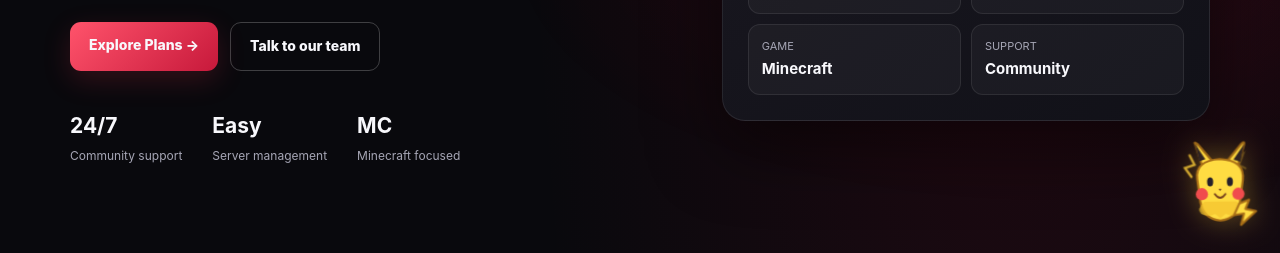
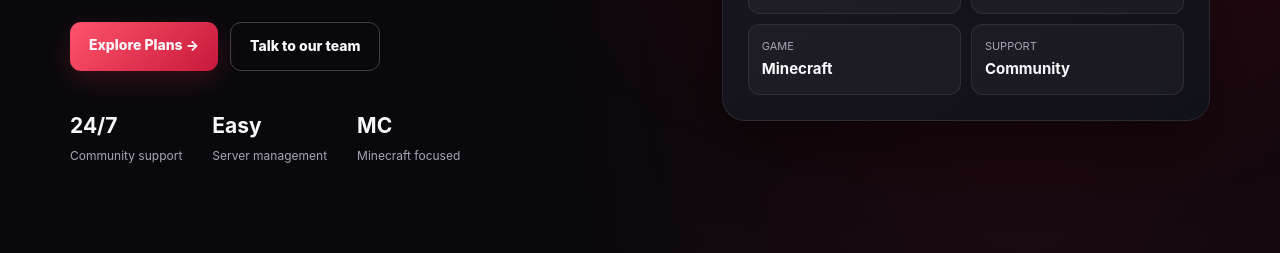
Before and after one commit to pranaysingh1123-tech/Pika-website-, a plain HTML site: page index.html in a window 1280 px wide. Shown: the part 547-800 px from the top of the page. Drawn offline with Linux system fonts and the light colour scheme.

Commit message:
Remove floating Pikachu mascot; preserve website design

```diff
--- a/index.html
+++ b/index.html
@@ -24,15 +24,6 @@ header,main,footer{position:relative;z-index:1}
 .plan:hover .btn{transform:translateY(-2px);box-shadow:0 10px 30px #ff345244}
 @media(prefers-reduced-motion:reduce){.plan,.plan .btn{transition:none}.plan:hover,.plan:focus-within,.plan:active,.plan.selected,.plan:hover .btn{transform:none}}
 
-/* PIKA LIVE MASCOT — isolated decorative animation */
-.pika-mascot{position:fixed;right:22px;bottom:20px;width:76px;height:88px;z-index:4;pointer-events:none;filter:drop-shadow(0 0 14px #ffcf3855);animation:pikaMascotFloat 2.8s ease-in-out infinite}
-.pika-mascot svg{width:100%;height:100%;overflow:visible}
-.pika-mascot .spark{stroke:#ffcf38;stroke-width:3;fill:none;stroke-linecap:round;animation:pikaSpark 1.5s ease-in-out infinite}
-.pika-mascot .spark.s2{animation-delay:.7s}
-@keyframes pikaMascotFloat{0%,100%{transform:translateY(0) rotate(-3deg)}50%{transform:translateY(-11px) rotate(3deg)}}
-@keyframes pikaSpark{0%,100%{opacity:.15;transform:scale(.8)}50%{opacity:1;transform:scale(1.12)}}
-@media(max-width:580px){.pika-mascot{width:60px;height:70px;right:12px;bottom:12px;opacity:.92}}
-@media(prefers-reduced-motion:reduce){.pika-mascot,.pika-mascot .spark{animation:none}}
 </style></head>
 <body>
 <header><div class="wrap"><nav><a class="brand" href="#home">✦ PIKA <b>HOSTING</b></a><div class="links" id="links"><a href="#home">Home</a><a href="#features">Features</a><a href="#plans">Plans</a><a href="#faq">FAQ</a></div><a class="btn" href="https://discord.gg/QDapUdtVH" target="_blank" rel="noopener">Join Discord ↗</a><button class="menu" id="menu" aria-label="Open menu">☰</button></nav></div></header>
@@ -55,23 +46,6 @@ header,main,footer{position:relative;z-index:1}
 <section class="cta"><div class="wrap"><div class="cta-box"><div class="kicker">READY WHEN YOU ARE</div><h2>Let's build your next world.</h2><p>Have a question or need help picking a plan? Join the PIKA Hosting community and talk to us.</p><a class="btn" href="https://discord.gg/QDapUdtVH" target="_blank" rel="noopener">Join PIKA Discord ↗</a></div></div></section>
 <section id="faq"><div class="wrap"><div class="heading"><div class="kicker">QUICK ANSWERS</div><h2>Frequently asked questions</h2></div><div class="faq"><article><h3>What can I host with PIKA?</h3><p>PIKA Hosting focuses on Minecraft server hosting. Contact us to confirm currently available editions and configurations.</p></article><article><h3>What is included in each plan?</h3><p>Each plan lists its RAM, storage allocation, AMD EPYC 9V74 processor and DDoS mitigation details above. DDoS coverage is subject to upstream provider limits.</p></article><article><h3>Can you help me choose a plan?</h3><p>Yes. Tell us how many players you expect and what kind of server you want, and our team can help you find a suitable option.</p></article></div></div></section>
 
-<div class="pika-mascot" aria-label="Animated Pikachu" role="img">
-<svg viewBox="0 0 100 112" xmlns="http://www.w3.org/2000/svg">
-<path class="spark" d="M12 43 4 32 16 28 10 16"/><path class="spark s2" d="M84 27 96 18 89 36 99 41"/>
-<!-- Pikachu's long black-tipped ears -->
-<path d="M29 39 18 2 Q16 -2 21 2 L43 28 57 28 79 2 Q84 -2 82 4 L71 40" fill="#ffd83d" stroke="#9d6817" stroke-width="2.8" stroke-linejoin="round"/>
-<path d="M18 2 31 22 23 25Z M82 3 68 23 77 26Z" fill="#302321"/>
-<!-- rounded body and head -->
-<path d="M20 48 Q17 24 50 22 Q83 24 80 50 L76 79 Q72 101 50 103 Q28 101 24 79Z" fill="#ffdc42" stroke="#a96f17" stroke-width="2.8"/>
-<path d="M29 78 Q18 88 25 94 Q35 99 43 94 L50 100 57 94 Q67 99 76 94 Q82 86 71 78" fill="#f4c32e" opacity=".7"/>
-<!-- eyes, cheeks, nose and smile -->
-<ellipse cx="37" cy="52" rx="4" ry="6" fill="#25202a"/><ellipse cx="63" cy="52" rx="4" ry="6" fill="#25202a"/>
-<circle cx="26" cy="68" r="8" fill="#f04c4d"/><circle cx="74" cy="68" r="8" fill="#f04c4d"/>
-<path d="M48 61 52 61 50 64Z" fill="#6b3b20"/>
-<path d="M43 68 Q50 78 57 68" fill="none" stroke="#75401d" stroke-width="2.4" stroke-linecap="round"/>
-<!-- iconic lightning-bolt tail -->
-<path d="M75 81 88 76 83 88 97 91 77 109 81 94 68 96Z" fill="#ffdc42" stroke="#a96f17" stroke-width="2.8" stroke-linejoin="round"/>
-</svg></div>
 </main><footer><div class="wrap foot"><div><strong>PIKA HOSTING</strong><br>© <span id="year"></span> PIKA Hosting. All rights reserved.</div><div class="footlinks"><a href="#home">Home</a><a href="#plans">Plans</a><a href="https://discord.gg/QDapUdtVH" target="_blank" rel="noopener">Discord</a></div></div></footer>
 <script>const menu=document.getElementById('menu'),links=document.getElementById('links');menu.addEventListener('click',()=>links.classList.toggle('show'));links.querySelectorAll('a').forEach(a=>a.addEventListener('click',()=>links.classList.remove('show')));document.getElementById('year').textContent=new Date().getFullYear();document.querySelectorAll('.plan').forEach(plan=>plan.addEventListener('click',event=>{if(event.target.closest('a'))return;plan.classList.toggle('selected')}));</script>
 </body></html>
```
